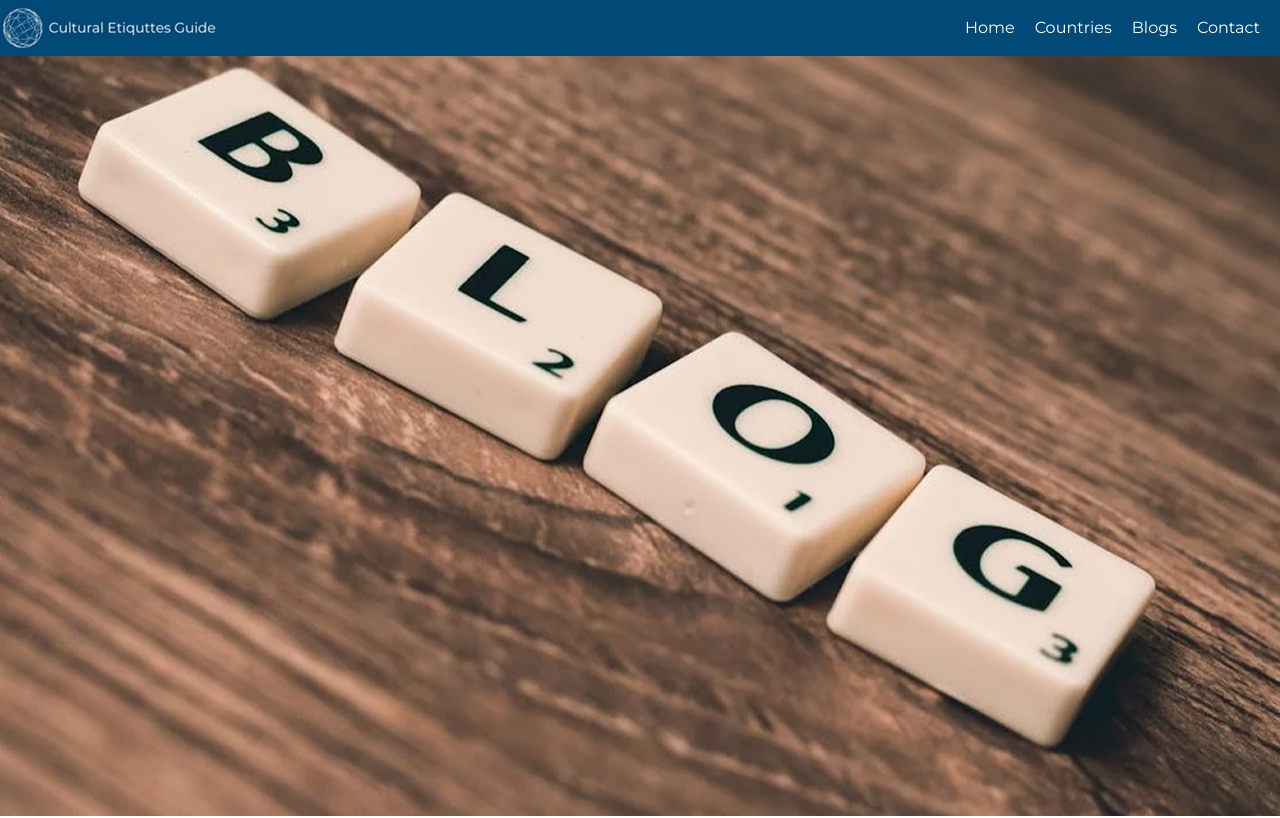
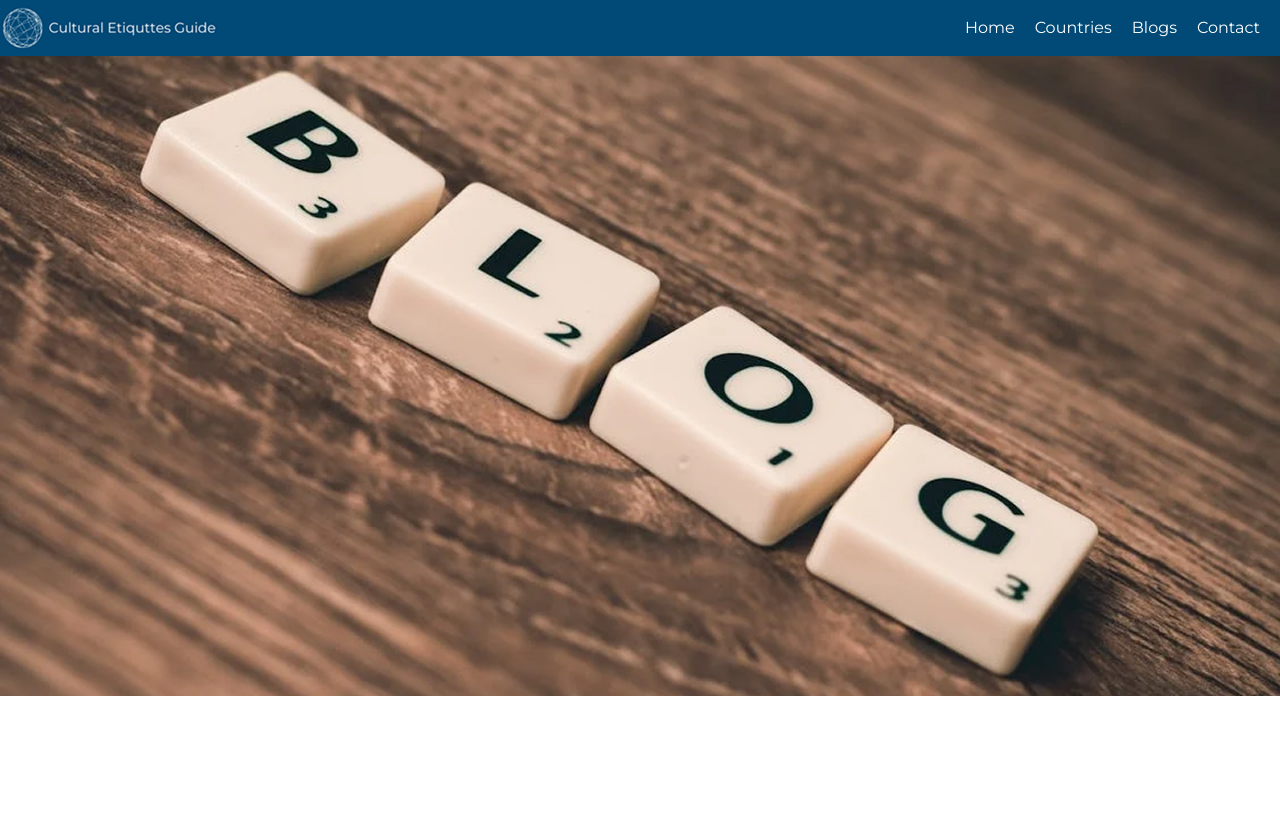
Before and after one commit to Bilal-19/Cultural-Ettiqutes-Guide, a React (Vite) app: page /blogs in a window 1280 px wide. Shown: the top 818 px of the page. Built offline with nearby package versions, Linux system fonts and the light colour scheme.

Commit message:
Updated blogs page.

```diff
--- a/src/Pages/Blogs.jsx
+++ b/src/Pages/Blogs.jsx
@@ -8,7 +8,7 @@ export default function Blogs() {
     return (
         <>
             <Header />
-            <div class="w-full bg-[url('/blog.png')] bg-no-repeat bg-center h-72 md:h-190">
+            <div class="w-full bg-[url('/blog.png')] bg-no-repeat bg-cover h-60 md:h-160">
             </div>
 
             <h2 className="font-medium text-3xl md:text-5xl text-center pt-15 md:pt-30 mb-5">
```
